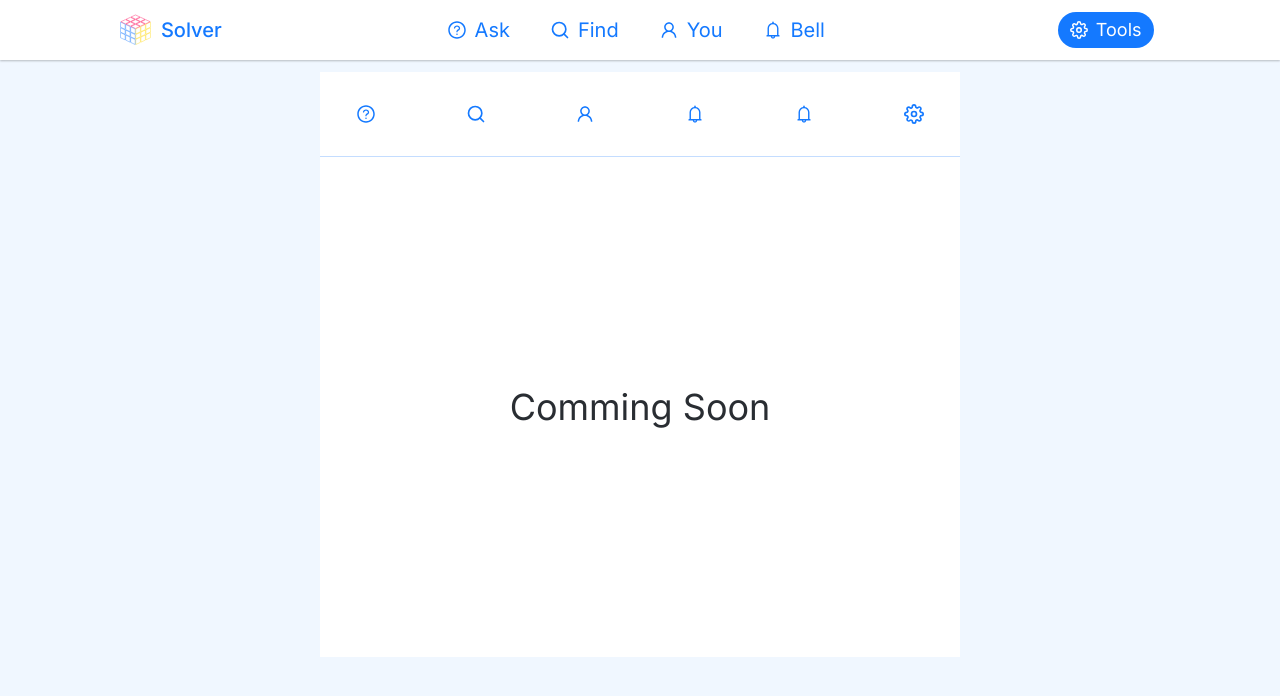
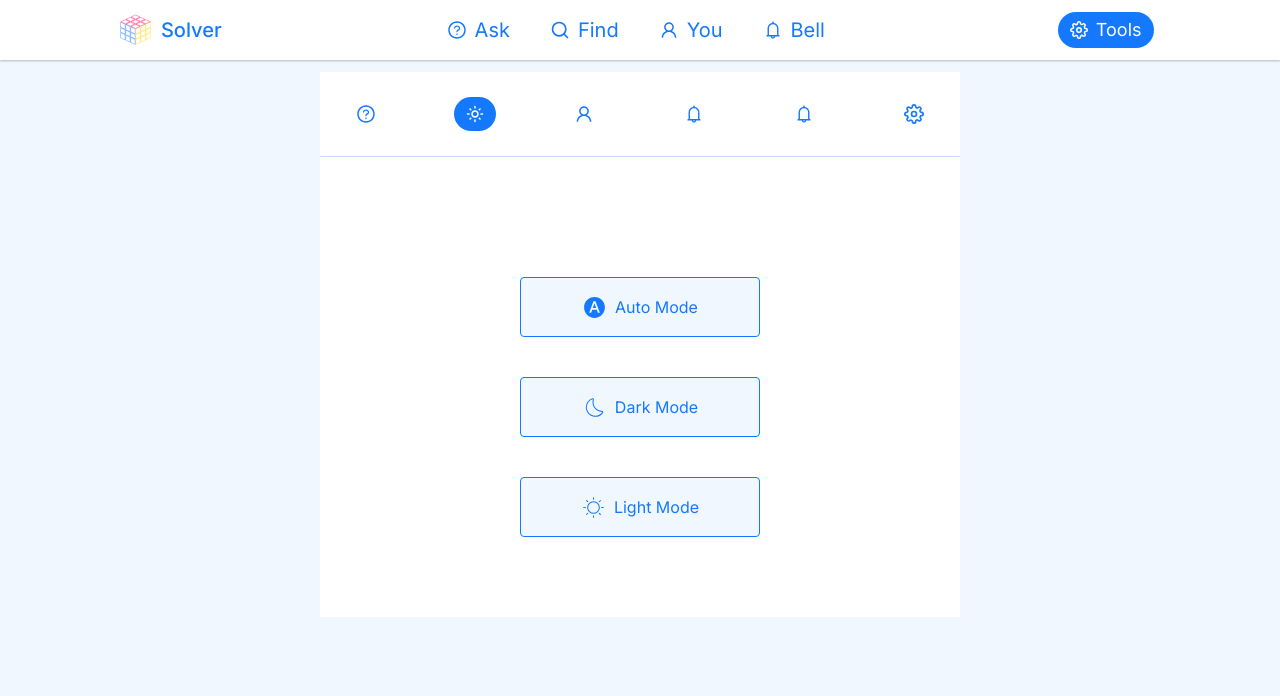
Before and after one commit to coddermoon/vlifer, a React (Create React App) app: page /tools/mode in a window 1280 px wide. Shown: the top 696 px of the page. Built offline with nearby package versions, Linux system fonts and the light colour scheme.

Commit message:
done scroll page

```diff
--- /dev/null
+++ b/src/pages/ToolsPage/Mode.js
@@ -0,0 +1,36 @@
+import React from "react";
+import {CiDark, CiLight} from 'react-icons/ci'
+import { MdHdrAuto } from "react-icons/md";
+
+const Mode = () => {
+  return (
+    <div className="flex items-center justify-center py-10 mt-10">
+      <div>
+
+
+        <div className="buttons mt-10">
+          <div>
+            <button className="flex items-center gap-2  justify-center text-primaryColor bg-bgColor border rounded border-primaryColor w-[240px] h-[60px] mb-10">
+            <MdHdrAuto  size={25} /> Auto Mode
+            </button>
+          </div>
+
+          <div>
+            <button className="flex items-center justify-center gap-2  text-primaryColor bg-bgColor rounded border border-primaryColor w-[240px] h-[60px] mb-10">
+            <CiDark size={25}/>  Dark Mode
+            </button>
+          </div>
+
+          <div>
+            <button className="flex items-center justify-center gap-2  text-primaryColor bg-bgColor rounded border border-primaryColor w-[240px] h-[60px] mb-10">
+            <CiLight size={25}/>  Light Mode
+            </button>
+          </div>
+
+        </div>
+      </div>
+    </div>
+  );
+};
+
+export default Mode;
--- a/src/utils/navitems.js
+++ b/src/utils/navitems.js
@@ -1,4 +1,5 @@
 import { AiOutlineBell, AiOutlineQuestionCircle, AiOutlineUser } from "react-icons/ai";
+import {MdOutlineLightMode } from "react-icons/md";
 
 import { FiSearch, FiSettings } from "react-icons/fi";
 
@@ -40,7 +41,7 @@ export const userSolvedNavItems = [
 
 export const toolItems = [
     {name: 'Ask',icons:AiOutlineQuestionCircle,path:'tools/ask'},
-    {name: 'Find',icons:FiSearch,path:'/tools/find'},
+    {name: 'Find',icons: MdOutlineLightMode ,path:'/tools/mode'},
     {name: 'You',icons:AiOutlineUser,path:'/tools/users'},
     {name: 'Bell',icons:AiOutlineBell,path:'/tools/bells'},
     {name: 'Bell',icons:AiOutlineBell,path:'/tools/bella'},
```
Also changed, not shown: src/routes/routes.js (+7 -1 lines).
